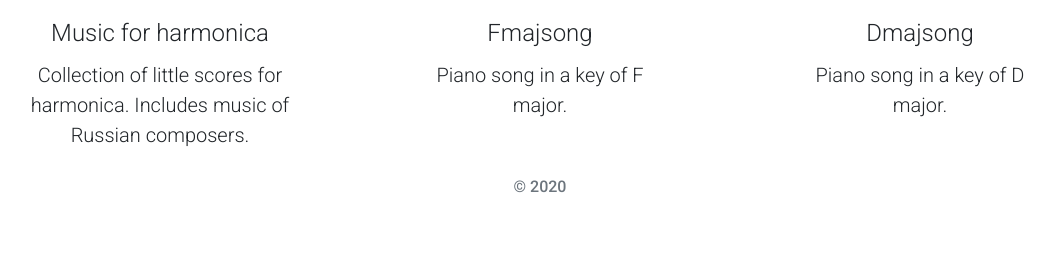
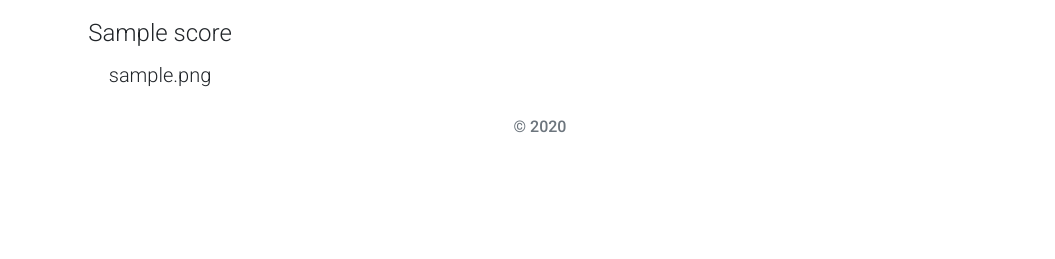
Before and after one commit to dmitrvk/www.mymusichere.me, a Django app: page / in a window 1280 px wide. Shown: the part 541-800 px from the top of the page, without its empty margins (100-1155 px from the left). Run offline with Django 3.2, Linux system fonts and the light colour scheme; tables that the repository leaves empty hold one stand-in row (values such as "Sample post"); some libraries are stand-ins or nearby versions.

Commit message:
Generate scores list dynamically

```diff
--- a/mymusichere/scores/templates/scores/index.html
+++ b/mymusichere/scores/templates/scores/index.html
@@ -71,40 +71,21 @@ h1 {
 
       <div class="container text-center">
         <div class="row">
+
+        {% for score in scores %}
           <div class="col-md-4">
             <div class="card text-center hvr-grow border-0" style="width:300px; margin-top:16px;">
               <a href="/harmonica" class="stretched-link">
               <img src="{% static "scores/harmonica-thumb.png" %}"
               class="card-img-top mx-auto" alt="Score thumb" style="height:200px; width:140px;"/></a>
               <div class="card-body">
-                <h4 class="card-title">Music for harmonica</h4>
-                <p class="card-text">Collection of little scores for harmonica.  Includes music of Russian composers.</p>
+                <h4 class="card-title">{{ score.title }}</h4>
+                <p class="card-text">{{ score.path_to_file }}</p>
               </div>
             </div>
           </div>
+        {% endfor %}
 
-          <div class="col-md-4">
-            <div class="card text-center hvr-grow border-0" style="width:300px; margin-top:16px;">
-              <a href="/harmonica" class="stretched-link">
-              <img src="{% static "scores/harmonica-thumb.png" %}" class="card-img-top mx-auto" alt="Score thumb" style="height:200px; width:140px;"/></a>
-              <div class="card-body">
-                <h4 class="card-title">Fmajsong</h4>
-                <p class="card-text">Piano song in a key of F major.</p>
-              </div>
-            </div>
-          </div>
-
-          <div class="col-md-4">
-            <div class="card text-center hvr-grow border-0" style="width:300px; margin-top:16px;">
-              <a href="/harmonica" class="stretched-link">
-              <img src="{% static "scores/harmonica-thumb.png" %}"
-              class="card-img-top mx-auto" alt="Score thumb" style="height:200px; width:140px;"/></a>
-              <div class="card-body">
-                <h4 class="card-title">Dmajsong</h4>
-                <p class="card-text">Piano song in a key of D major.</p>
-              </div>
-            </div>
-          </div>
         </div>
       </div>
     </div>
--- a/mymusichere/scores/views.py
+++ b/mymusichere/scores/views.py
@@ -4,9 +4,8 @@ from django.http import HttpResponse, Http404
 from .models import Score
 
 def index(request):
-    scores_count = len(Score.objects.all())
     context = {
-        'scores_count': scores_count
+        'scores': Score.objects.all()
     }
     return render(request, 'scores/index.html', context)
 
```
